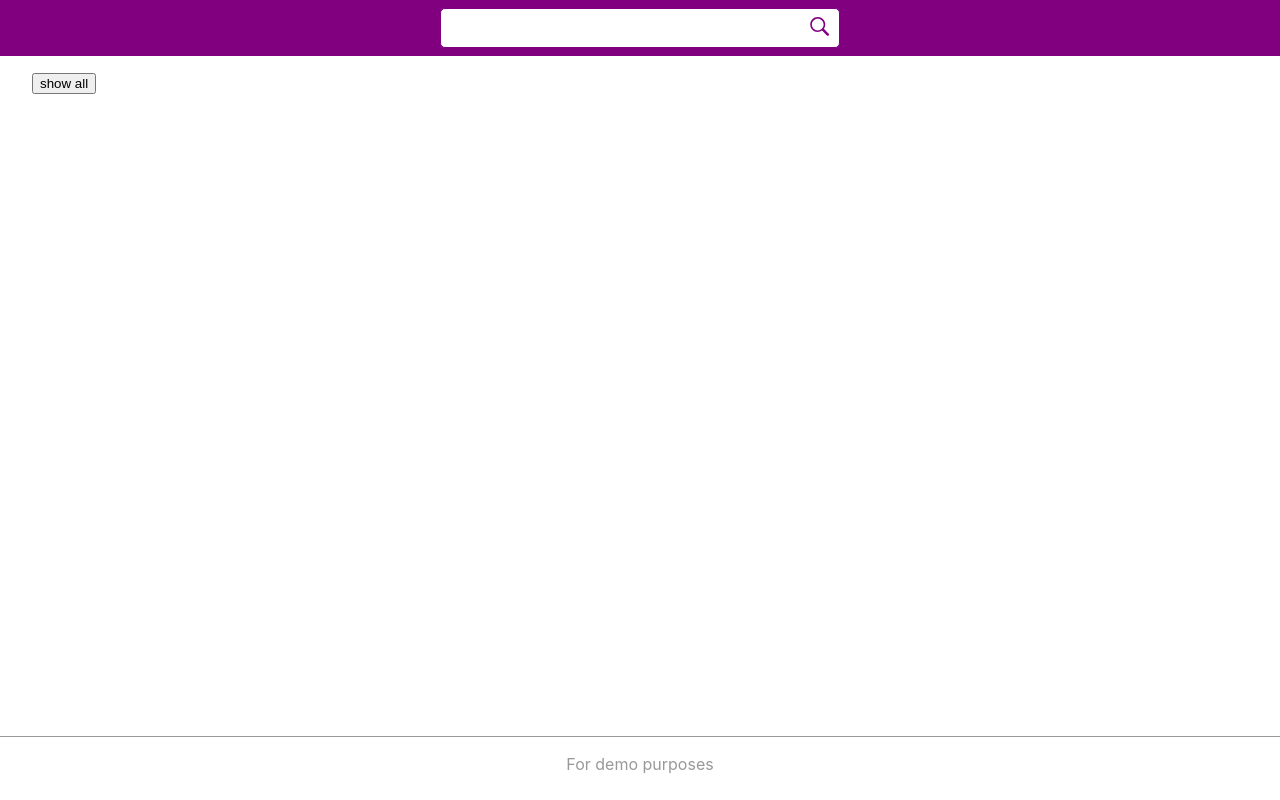
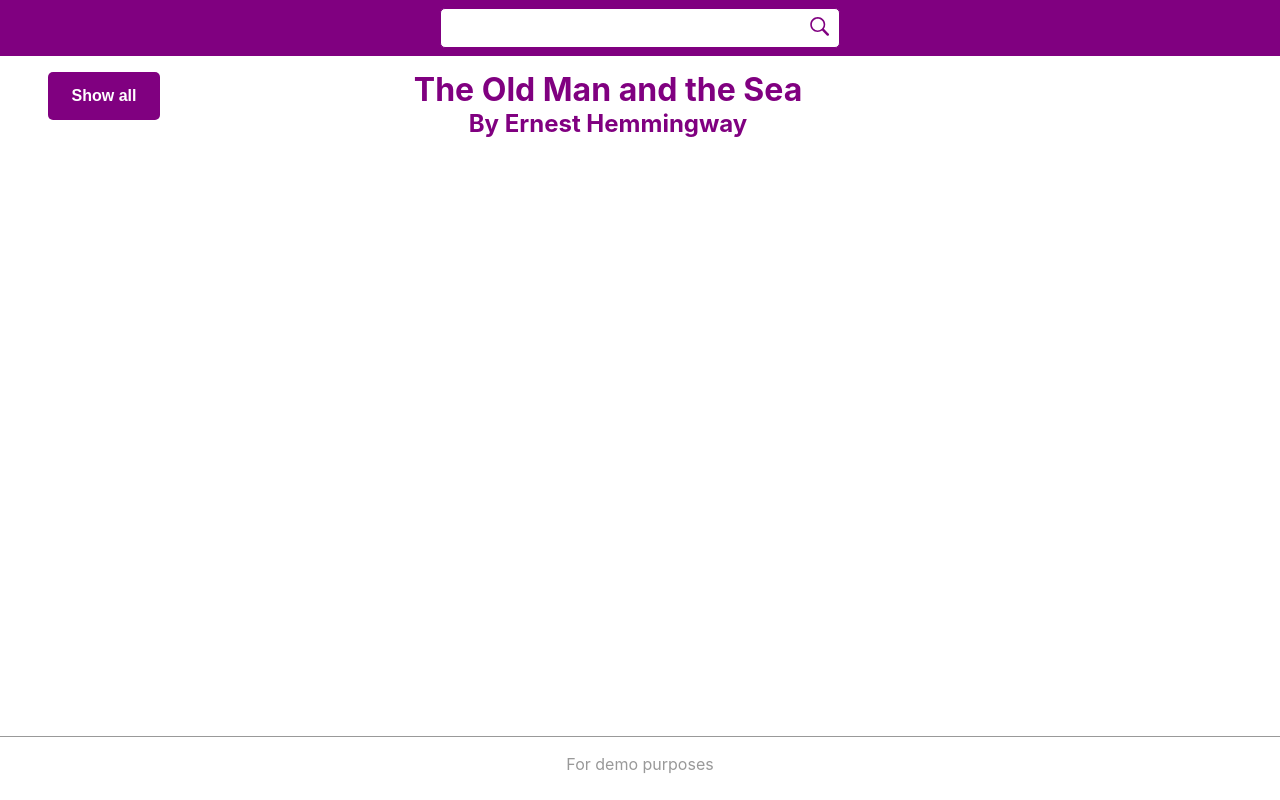
Before and after one commit to mikan-sour/fake-ec-next, a Next.js app: page /hemmingway in a window 1280 px wide. Built offline with nearby package versions, Linux system fonts and the light colour scheme; no server answers.

Commit message:
hemmingway fixes

```diff
--- a/components/fullPageLoader/fploader.module.css
+++ b/components/fullPageLoader/fploader.module.css
@@ -12,14 +12,14 @@
 .loader,
 .loader:before,
 .loader:after {
-  background: #ffffff;
+  background: rgb(128,0,128);
   -webkit-animation: load1 1s infinite ease-in-out;
   animation: load1 1s infinite ease-in-out;
   width: 1em;
   height: 4em;
 }
 .loader {
-  color: #ffffff;
+  color: rgb(128,0,128);
   text-indent: -9999em;
   margin: 88px auto;
   position: relative;
--- a/hooks/index.tsx
+++ b/hooks/index.tsx
@@ -9,29 +9,7 @@ export const useSearchContext = () => {
 
 export const useLoading = (isLoading:boolean) => (Component:React.FC, props?:any) => {
     // isLoading is the value that will toggle based on whether or not the data is loading
-    useDebugValue(isLoading);useDebugValue(Component)
+    useDebugValue({isLoading,Component,props})
 
     return isLoading ? <FullPageLoader/> : <Component {...props}/> ;
 }
-
-export const useCopyToClipboard = (text:string, notifyTimeout = 2500) => {
-    const [copyStatus, setCopyStatus] = useState('inactive')
-    const copy:React.MouseEventHandler<HTMLButtonElement> = useCallback(() => {
-      navigator.clipboard.writeText(text).then(
-        () => setCopyStatus('copied'),
-        () => setCopyStatus('failed to copy'),
-      )
-    }, [text])
-
-    useEffect(() => {
-      if (copyStatus === 'inactive') {
-        return
-      }
-
-      const timeoutId = setTimeout(() => setCopyStatus('inactive'), notifyTimeout)
-
-      return () => clearTimeout(timeoutId)
-    }, [copyStatus])
-
-    return [copyStatus, copy]
-  }
--- a/pages/hemmingway.tsx
+++ b/pages/hemmingway.tsx
@@ -9,7 +9,6 @@ export default function Hemmingway() {
     const [showAll, setShowAll] = useState<boolean>(false);
 
     useEffect(() => {
-        console.log('is setting')
         let isActive = true;
         if(!loading) setLoading(true);
         fetch("./OldManAndTheSea.txt")
@@ -34,18 +33,24 @@ export default function Hemmingway() {
     }, [text]);
 
 
-    const HemComp:React.FC<{textColor?:string}> = ({textColor}) => {
+    const TheOldManAndTheSea:React.FC<{textColor?:string}> = ({textColor}) => {
         const color = textColor ? {color:textColor} : {color:'black'}
         return (
         <main className={styles.mainContent}>
-            <button onClick={()=> setShowAll(!showAll)}>show all</button>
+            <article className={styles.upperContent}>
+                <button className={styles.button} onClick={()=> setShowAll(!showAll)}>{showAll ? "Show some" : "Show all"}</button>
+                <div className={styles.titleText}>
+                    <h1>The Old Man and the Sea</h1>
+                    <h2>By Ernest Hemmingway</h2>
+                </div>
+            </article>
             <pre className={styles.preContent} style={color}>
                 {showAll ? text : truncateText}
             </pre>
         </main>
     )}
 
-    const HemmingwayContent = useLoading(loading)(HemComp,{textColor:'purple'});
+    return useLoading(loading)(TheOldManAndTheSea, { textColor: 'purple' });
 
-    return HemmingwayContent;
+
 }
--- a/pages/index.tsx
+++ b/pages/index.tsx
@@ -68,7 +68,7 @@ const Home: NextPage = () => {
     setCount( count => count - 5);
   }
 
-  return useLoading(loading)(()=>(
+  return useLoading(loading)(()=>
     (
       <div className={styles.container}>
         <Head>
@@ -108,7 +108,7 @@ const Home: NextPage = () => {
 
       </div>
     )
-  ))
+  )
 
 }
 
--- a/styles/hemmingway.module.css
+++ b/styles/hemmingway.module.css
@@ -1,3 +1,4 @@
+
 .mainContent{
     width:100vw;
     padding: 1rem 2rem;
@@ -14,3 +15,49 @@
     white-space: -o-pre-wrap;
     word-wrap: break-word;
 }
+
+.upperContent {
+    display: flex;
+    flex-direction: row;
+    align-items: center;
+    justify-content: center;
+    height: 3rem;
+    width:100%;
+    position: relative;
+    color: purple;
+}
+
+.titleText {
+    display: flex;
+    flex-direction: column;
+    text-align: center;
+    align-items: center;
+
+}
+
+.titleText > h1, .titleText > h2 {
+    margin: 0;
+}
+
+.titleText > h1 {
+    font-size: 2rem;
+    padding-top: 1rem;
+}
+
+.titleText > h2 {
+    padding-bottom: 1.5frem;
+}
+
+.button {
+    position: absolute;
+    top:auto;
+    left: 1rem;
+    width: 7rem;
+    height: 3rem;
+    color:#FFF;
+    background-color: purple;
+    border: none;
+    font-size: medium;
+    font-weight: bold;
+    border-radius: 5px;
+}
```
